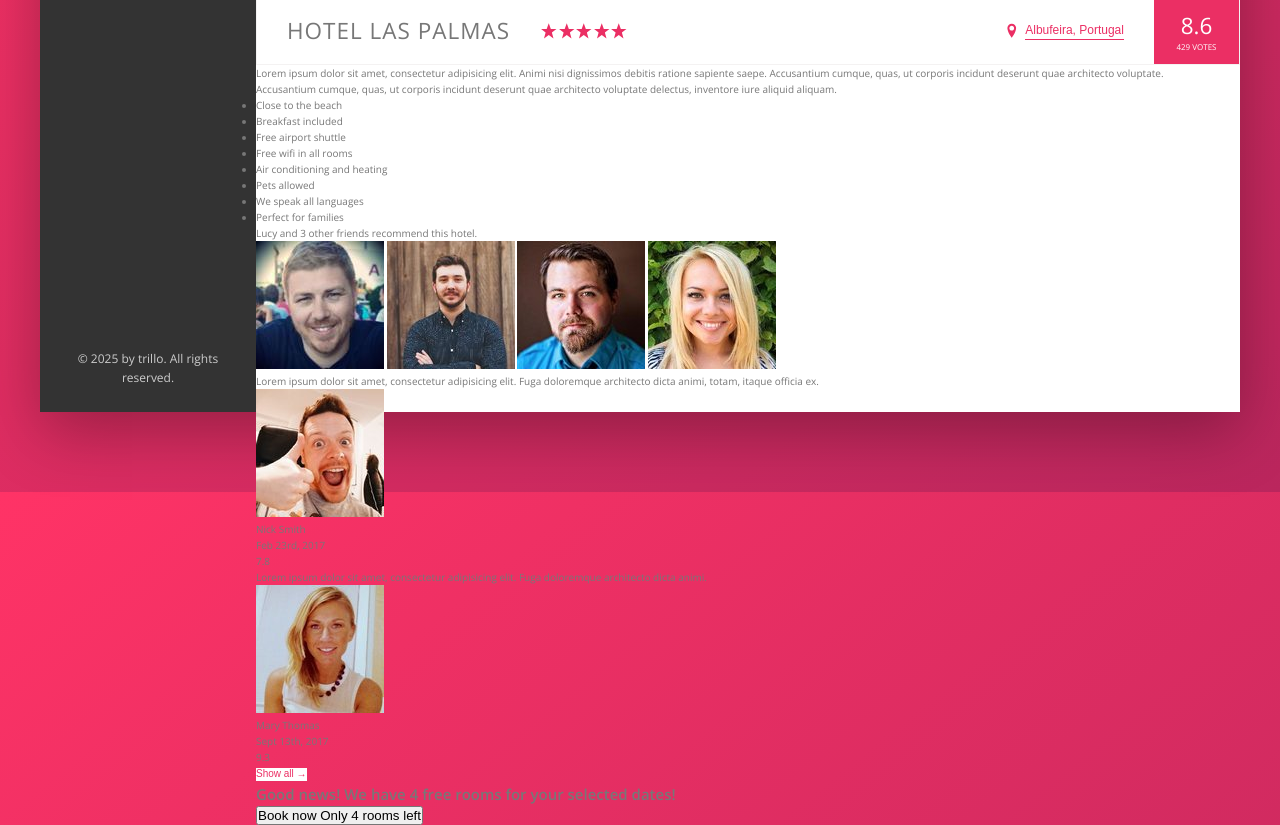
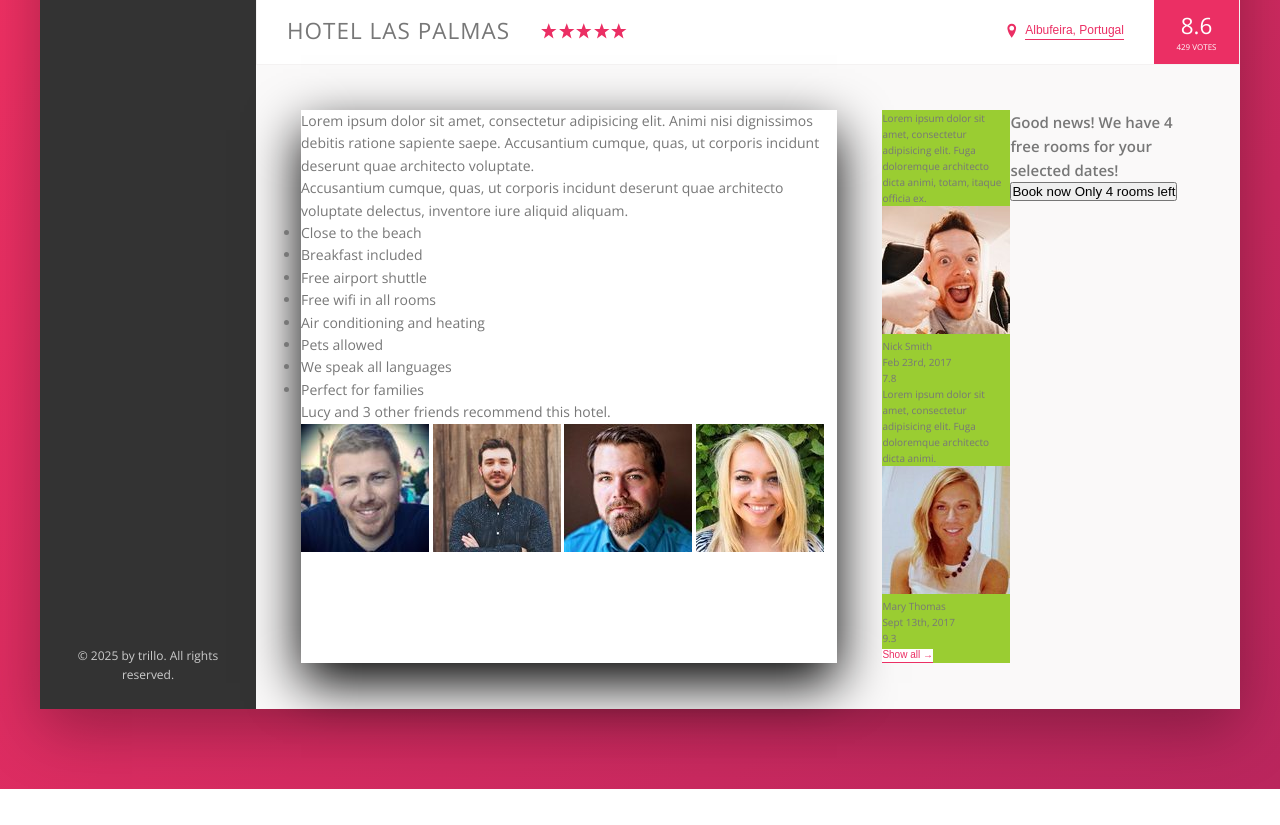
Before and after one commit to SandeepRana1001/Advanced-CSS, a website: page Trillio/index.html in a window 1280 px wide. Shown: the part 538-1363 px from the top of the page. After the commit the page ends 1327 px from the top, so only its background shows below. Drawn offline with nearby package versions, Linux system fonts and the light colour scheme.

Commit message:
Trillio - Building the description - Part I

```diff
--- a/Trillio/styles/abstract/_variables.scss
+++ b/Trillio/styles/abstract/_variables.scss
@@ -17,6 +17,8 @@ $black-dark-1: #000;
 
 $color-white: #fff;
 
+$shadow-light: 0 2rem 5rem rgba(0, 0, 0, 8.6);
+
 $box-shadow-darker: 0 2rem 6rem
   rgba(
     $color: $black-dark-1,
--- a/Trillio/styles/layout/_layout.scss
+++ b/Trillio/styles/layout/_layout.scss
@@ -31,5 +31,24 @@
 .hotel-view {
   background-color: $color-white;
   flex: 1;
-  height: 80rem;
 }
+
+.detail {
+  display: flex;
+  padding: 4.5rem;
+  background-color: $grey-light-1;
+  border-bottom: 1px solid $grey-light-1;
+}
+
+.description {
+  font-size: 1.4rem;
+  background-color: #fff;
+  box-shadow: $shadow-light;
+  flex: 0 0 60%;
+  margin-right: 4.5rem;
+}
+
+.user-reviews {
+  background-color: yellowgreen;
+  flex: 1;
+}
```
Also changed, not shown: Trillio/styles/main.css, 1 other file.
